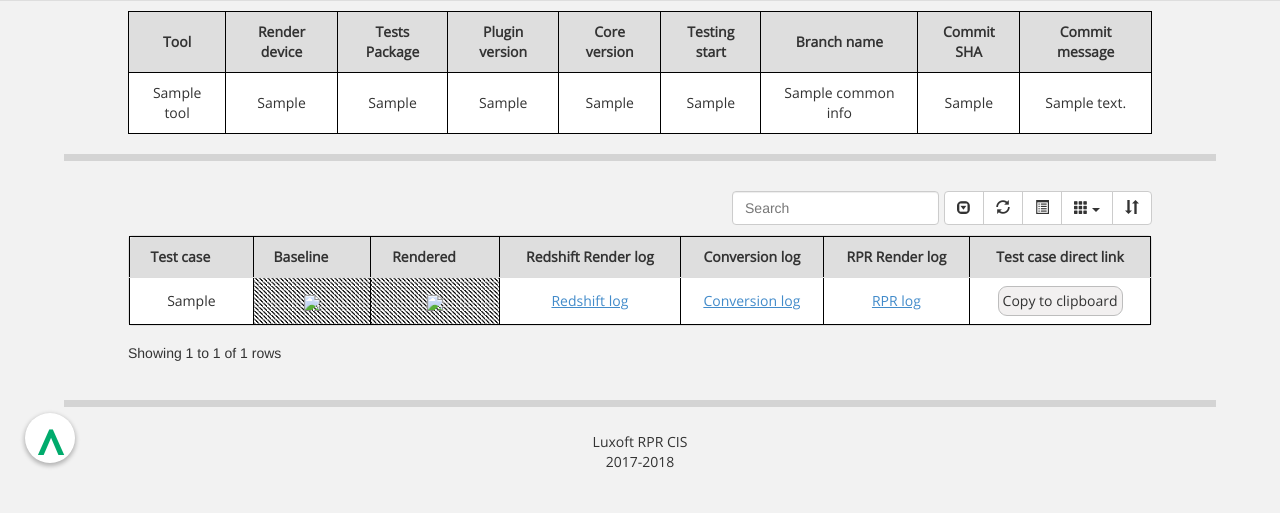
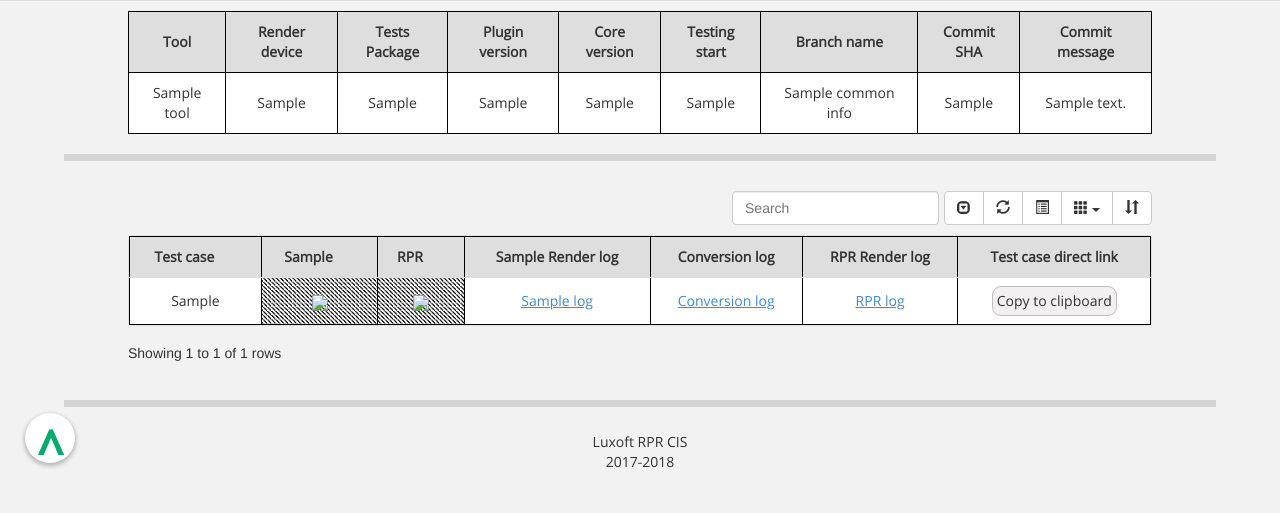
Before and after one commit to luxteam/jobs_launcher, a Python web app: template core/templates/local_template.html in a window 1280 px wide. Shown: the part 287-800 px from the top of the page. Run offline with Jinja, Linux system fonts and the light colour scheme; the template is opened without the code that fills it: most values are stand-ins (such as "Sample title", 1, 10 or a date in 2020).

Commit message:
try local config

```diff
--- a/core/templates/detailed_summary_template.html
+++ b/core/templates/detailed_summary_template.html
@@ -69,9 +69,9 @@
             <tr>
                 <th data-field="test_case" data-halign="center" data-valign="middle" data-sortable="true">Test case</th>
                 <th data-field="test_status" data-halign="center" data-valign="middle" data-sortable="true" data-sorter="statusSorter">Test status</th>
-                <th data-field="baseline_img" data-halign="center" data-valign="middle" data-sortable="true" data-events="openFullImgSize" data-formatter="metaAJAX">Redshift</th>
+                <th data-field="baseline_img" data-halign="center" data-valign="middle" data-sortable="true" data-events="openFullImgSize" data-formatter="metaAJAX">{{ original_render | title }}</th>
                 <th data-field="rendered_img" data-halign="center" data-valign="middle" data-sortable="true" data-events="openFullImgSize" data-formatter="metaAJAX">RPR</th>
-            	<th data-filed="redshift_log" data-halign="center" data-valign="middle">Redshift Render log</th>
+            	<th data-filed="original_render_log" data-halign="center" data-valign="middle">{{ original_render | title }} Render log</th>
                 <th data-filed="conversion_log" data-halign="center" data-valign="middle">Conversion log</th>
                 <th data-filed="rpr_log" data-halign="center" data-valign="middle">RPR Render log</th>
                 <th data-field="copy_url_button" data-valign="middle" data-events="copyTestCaseName">Test case direct link</th>
@@ -109,7 +109,7 @@
                     {% endif %}
                 </td>
                 <td>
-                    <a href="{{ report[i].results[test_package][test_conf].result_path }}/{{ item.scene_name }}.rs.log">Redshift log</a></td>
+                    <a href="{{ report[i].results[test_package][test_conf].result_path }}/{{ item.scene_name }}.rs.log">{{ original_render | title }} log</a></td>
                 </td>
                 <td>
                     <a href="{{ report[i].results[test_package][test_conf].result_path }}/{{ item.scene_name }}.conversion.log">Conversion log</a></td>
--- a/core/templates/local_template.html
+++ b/core/templates/local_template.html
@@ -129,9 +129,9 @@
             <thead>
                 <tr>
                     <th data-field="test_case" data-halign="center" data-valign="middle" data-sortable="true">Test case</th>
-                    <th data-field="baseline_img" data-halign="center" data-valign="middle" data-sortable="true" data-events="openFullImgSize" data-formatter="metaAJAX">Baseline</th>
-                    <th data-field="rendered_img" data-halign="center" data-valign="middle" data-sortable="true" data-events="openFullImgSize" data-formatter="metaAJAX">Rendered</th>
-                    <th data-filed="redshift_log" data-valign="middle">Redshift Render log</th>
+                    <th data-field="baseline_img" data-halign="center" data-valign="middle" data-sortable="true" data-events="openFullImgSize" data-formatter="metaAJAX">{{ original_render | title }}</th>
+                    <th data-field="rendered_img" data-halign="center" data-valign="middle" data-sortable="true" data-events="openFullImgSize" data-formatter="metaAJAX">RPR</th>
+                    <th data-filed="original_render_log" data-valign="middle">{{ original_render | title }} Render log</th>
                     <th data-filed="conversion_log" data-valign="middle">Conversion log</th>
                     <th data-filed="rpr_log" data-valign="middle">RPR Render log</th>
                     <th data-field="copy_url_button" data-valign="middle" data-events="copyTestCaseName">Test case direct link</th>
@@ -153,7 +153,7 @@
 
                     <td class="hatching"><img data-src="{{ item.render_color_path }}"/></td>
 
-                    <td><a href="{{ item.scene_name }}.rs.log">Redshift log</a></td>
+                    <td><a href="{{ item.scene_name }}.rs.log">{{ original_render | title }} log</a></td>
                     <td><a href="{{ item.scene_name }}.conversion.log">Conversion log</a></td>
                     <td><a href="renderTool.log">RPR log</a></td>
 
```
Also changed, not shown: core/reportExporter.py (+7 -2 lines).
